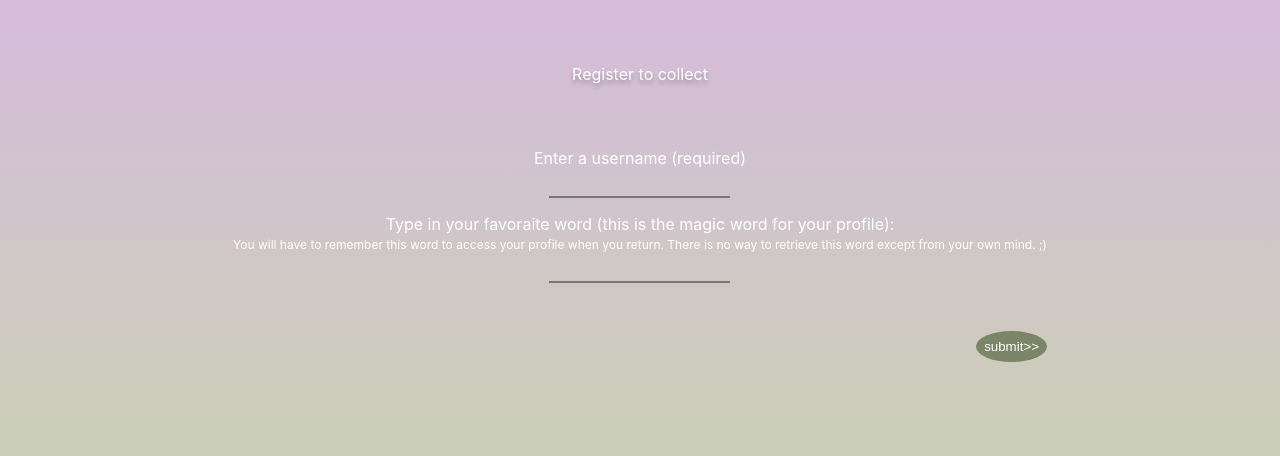
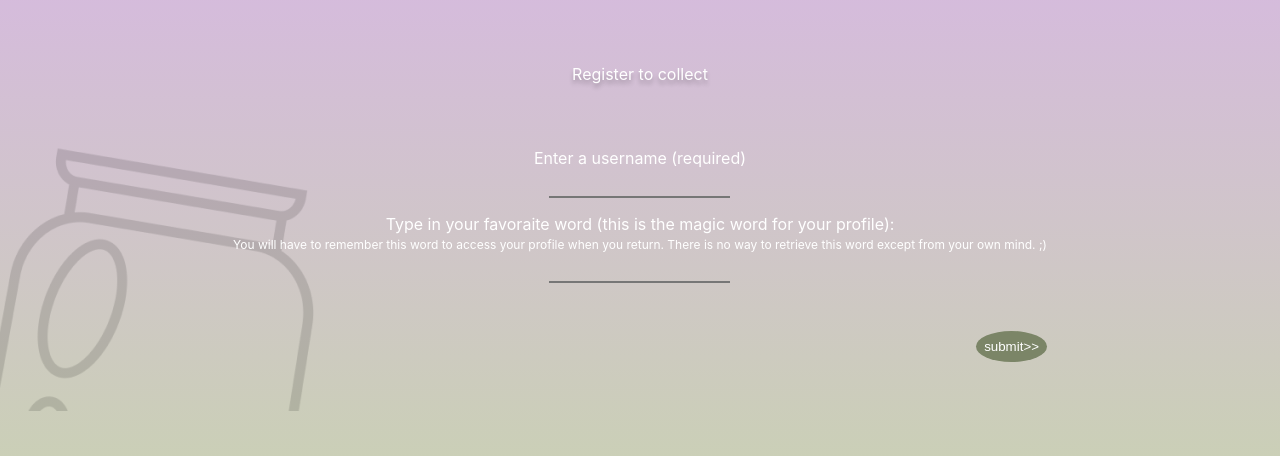
Before and after one commit to tanvibhakta/sultana-fieldness, a React (Create React App) app: page /register in a window 1280 px wide. Shown: the top 456 px of the page. Built offline with nearby package versions, Linux system fonts and the light colour scheme.

Commit message:
Add register jar as background

```diff
--- a/src/pages/Register.jsx
+++ b/src/pages/Register.jsx
@@ -2,8 +2,10 @@ import { useState } from "react";
 import { Link, useNavigate } from "react-router-dom";
 import { ReactComponent as CollectionJar } from "../assets/collection-jar.svg";
 import { ReactComponent as ShareIcon } from "../assets/share.svg";
+import { ReactComponent as RegisterJar } from "../assets/register-jar.svg";
+import registerJar from "../assets/register-jar.png";
 import "./css/register.css";
-import { checkIfUserExists, getUser, registerUser } from "../api";
+import { checkIfUserExists, registerUser } from "../api";
 
 export const Register = () => {
   const [user, setUser] = useState({
@@ -48,7 +50,17 @@ export const Register = () => {
     });
   };
   return (
-    <div className="register-container default-page-spacing">
+    <div
+      className="register-container default-page-spacing"
+      style={{
+        background: `url(${registerJar}),     linear-gradient(
+      180deg,
+      rgba(166, 112, 180, 0.47) 0%,
+      rgba(143, 167, 90, 0.49) 60.97%
+    )`,
+        backgroundRepeat: "no-repeat, no-repeat",
+      }}
+    >
       <div className="heading">Register to collect</div>
       <form
         className="form"
--- a/src/pages/css/register.css
+++ b/src/pages/css/register.css
@@ -1,13 +1,6 @@
 .register-container {
   height: 100vh;
-  /* TODO: add svg as background image after figuring out where exactly the file needs to go and the url needs to be*/
-  /*background-image: url("register-jar.svg");*/
-  background: linear-gradient(
-    180deg,
-    rgba(166, 112, 180, 0.47) 0%,
-    rgba(143, 167, 90, 0.49) 60.97%
-  );
-
+  background-position-y: 20% !important;
   color: white;
 
   display: flex;
```
Also changed, not shown: src/assets/register-jar.png (added).
